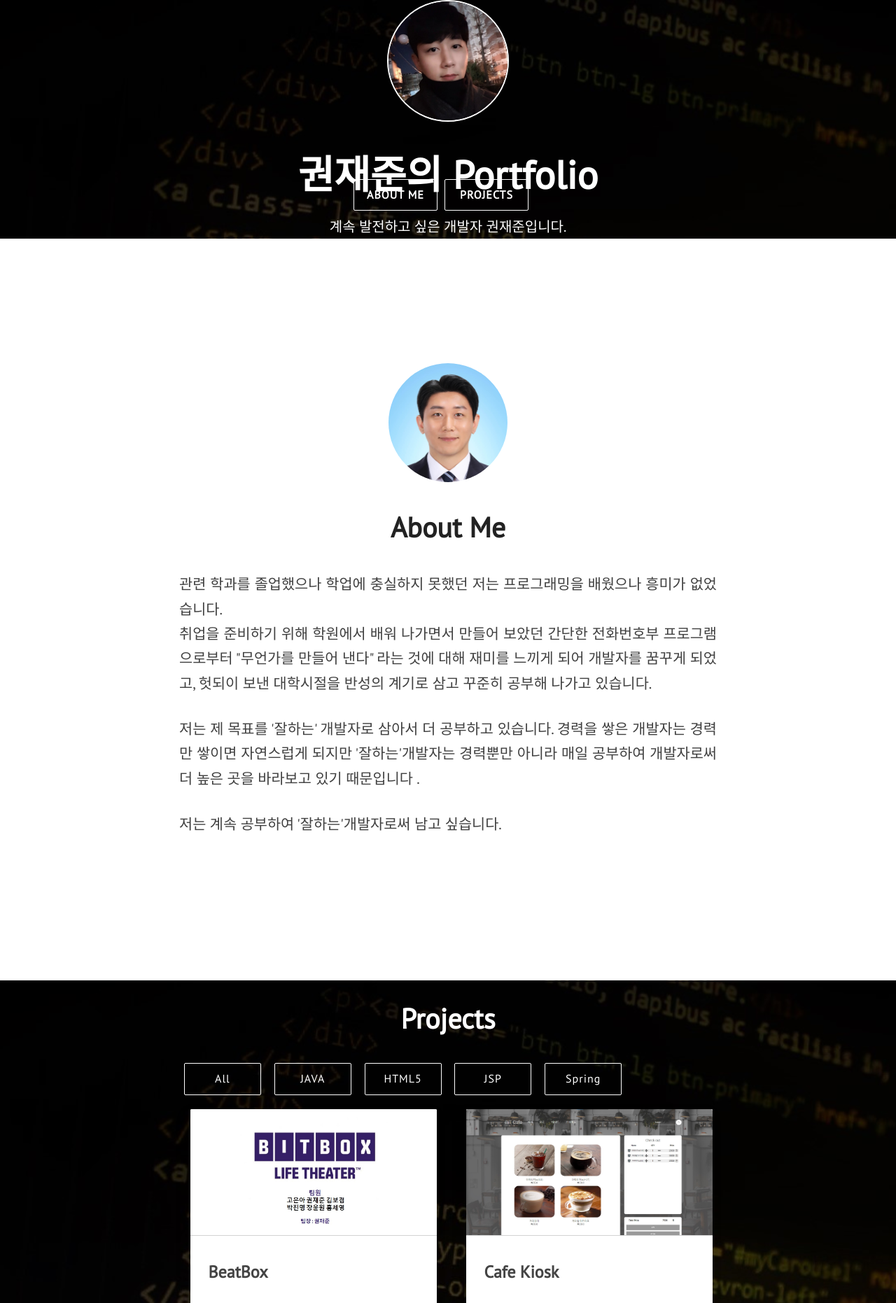
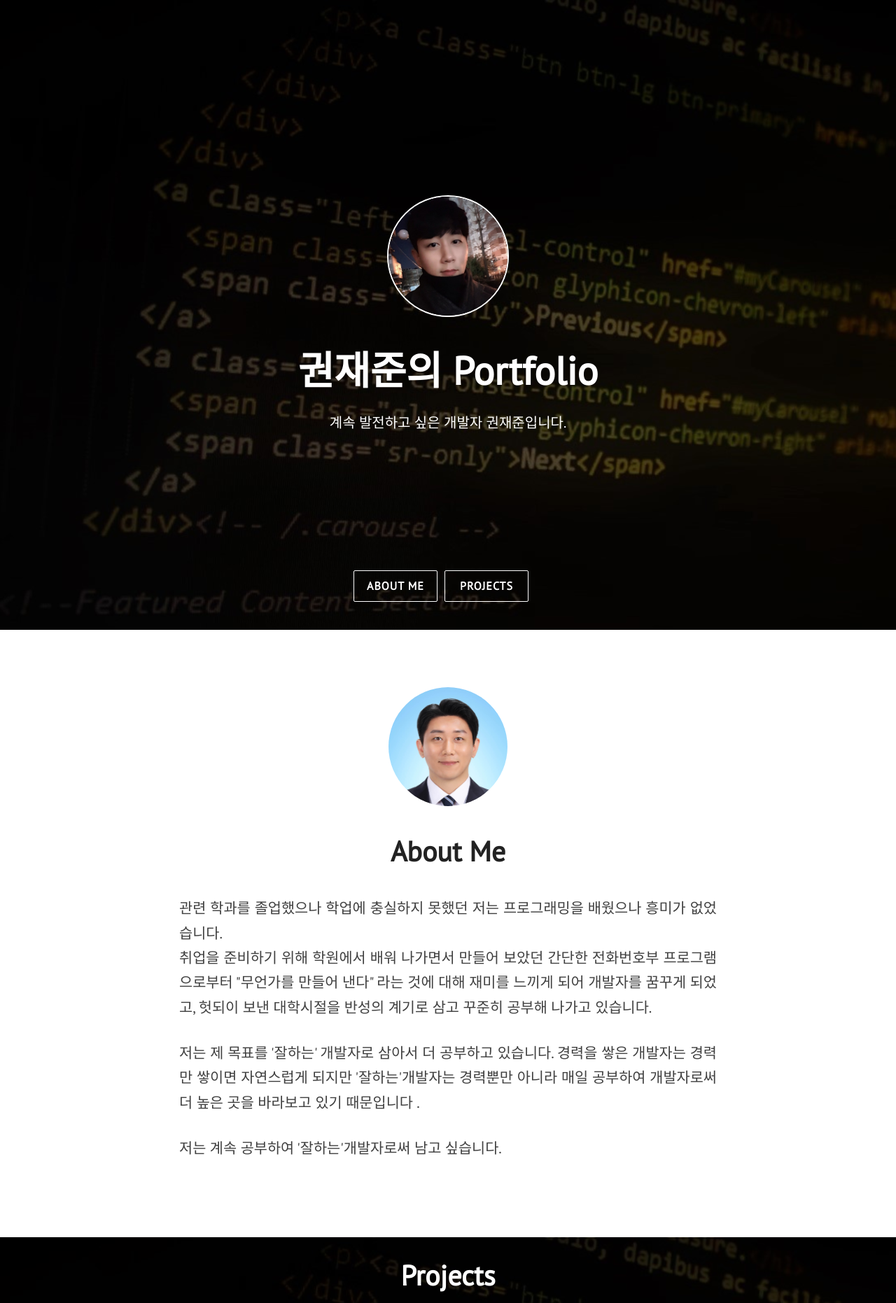
Before and after one commit to alikwon/alikwon.github.io, a Jekyll site: the page built from index.html, in a window 1280 px wide. Shown: the top 1862 px of the page at 70% size. Built offline with Jekyll 4.4.1, drawn with Linux system fonts in a browser that asks for light colours; nearby versions of some CDN libraries.

Commit message:
Update main.css

```diff
--- a/assets/css/main.css
+++ b/assets/css/main.css
@@ -12,7 +12,7 @@ img {
 .head {
 
   color: #fff;
-  /*min-height: 100vh;*/
+  min-height: 100vh;
 
   display: -webkit-box;
 
@@ -166,7 +166,7 @@ img {
   max-width: 768px;
   margin: 60px auto;
   padding: 20px 0;
-  min-height: 100vh;
+  /*min-height: 100vh;*/
 
   display: -webkit-box;
 
```
